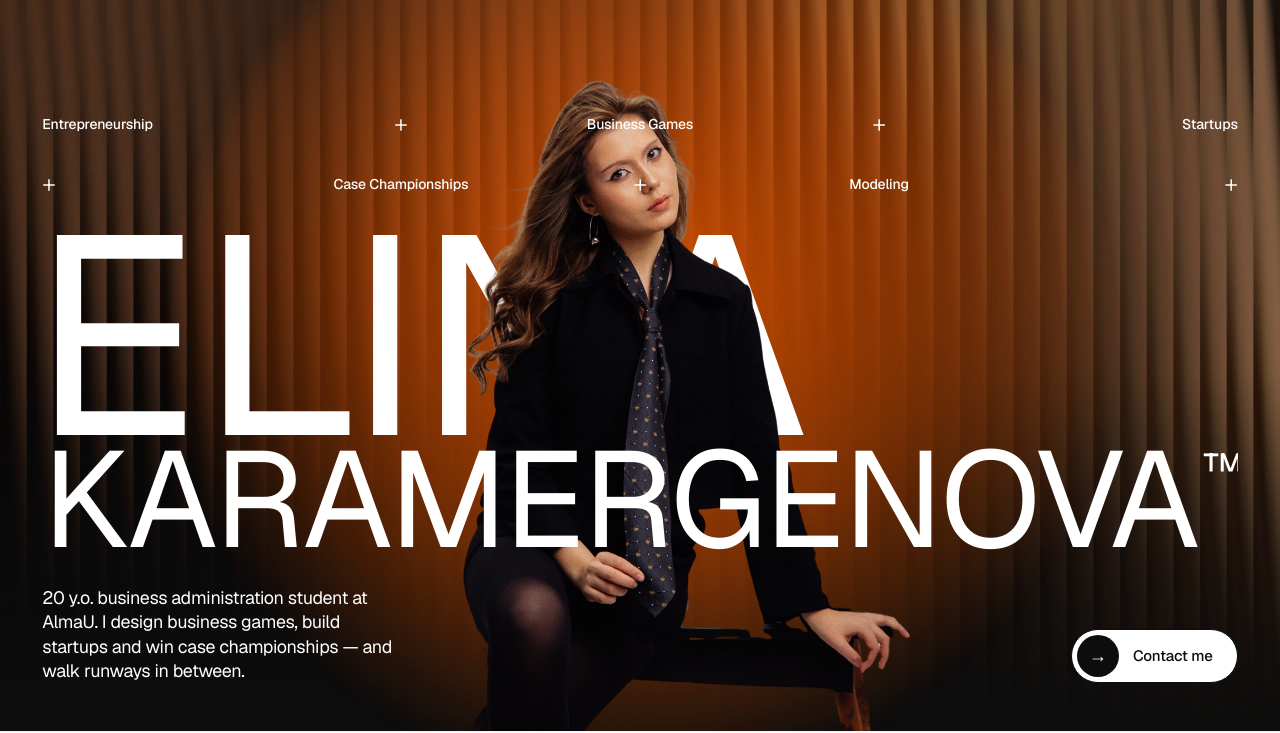
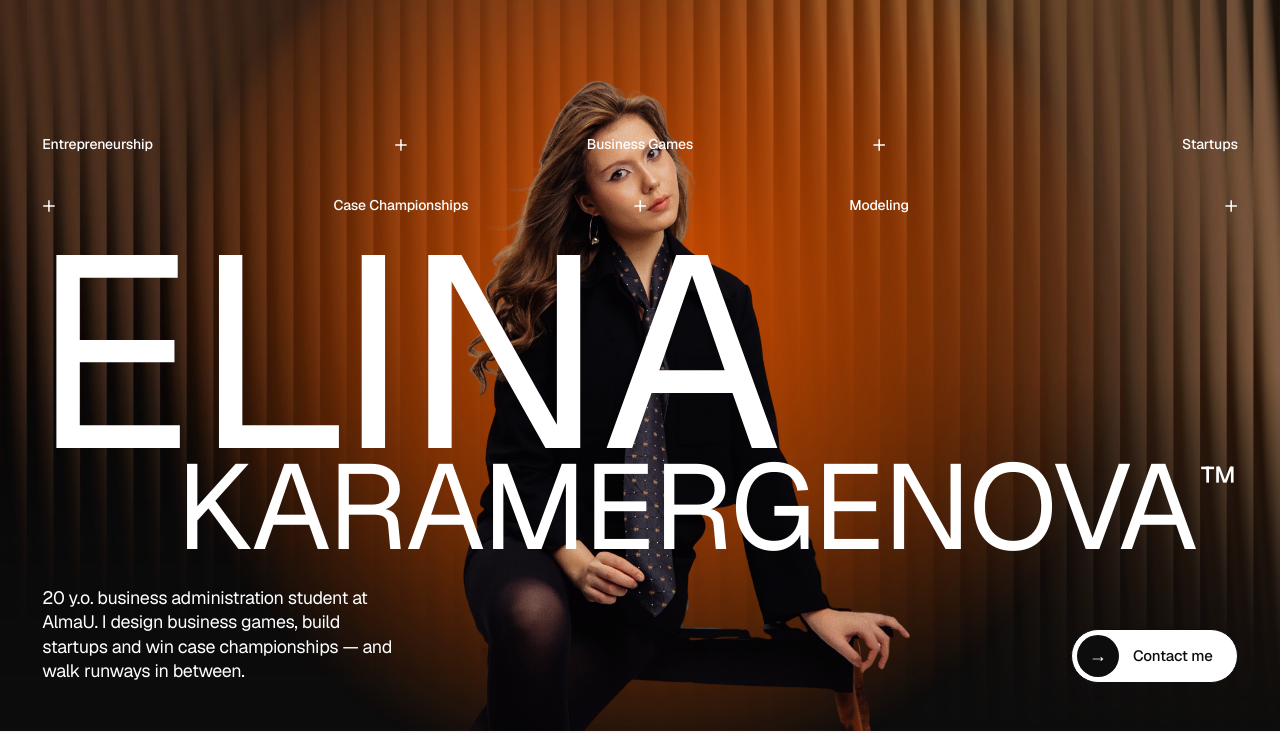
Before and after one commit to ymnukum/elinaweb, a plain HTML site: page index.html in a window 1280 px wide. Shown: the part 69-802 px from the top of the page. Drawn offline with nearby package versions, Linux system fonts and the light colour scheme; a web font is replaced by a local one.

Commit message:
Fit hero title to viewport height and keep name above photo
Co-Authored-By: Claude Opus 5.5 <noreply@anthropic.com>

```diff
--- a/style.css
+++ b/style.css
@@ -164,6 +164,7 @@ em { font-family: var(--serif); font-style: italic; font-weight: 400; letter-spa
   min-height: 100svh;
   display: flex; flex-direction: column; justify-content: flex-end;
   overflow: hidden;
+  padding-top: 110px;
   padding-bottom: clamp(24px, 4vw, 48px);
   isolation: isolate;
 }
@@ -211,8 +212,9 @@ em { font-family: var(--serif); font-style: italic; font-weight: 400; letter-spa
 .hero-title { margin: 0; font-weight: 400; line-height: .82; letter-spacing: -.06em; }
 .hero-title .line { display: block; overflow: hidden; position: relative; }
 .hero-title .line > span { display: inline-block; animation: up 1.2s var(--ease) both; }
-.hero-title .l1 { font-size: clamp(88px, 22vw, 340px); z-index: 0; margin-left: -.04em; }
-.hero-title .l2 { font-size: clamp(36px, 10.6vw, 168px); text-align: right; z-index: 3; margin-top: -.05em; padding-bottom: .04em; }
+.hero-title .l1 { font-size: clamp(88px, min(22vw, 34svh), 340px); z-index: 3; margin-left: -.04em; }
+.hero .wrap { max-width: none; }
+.hero-title .l2 { font-size: clamp(36px, min(10.6vw, 15svh), 168px); text-align: right; z-index: 3; margin-top: -.05em; padding-bottom: .04em; }
 .hero-title .l2 > span { animation-delay: .12s; }
 .hero-title sup { font-size: .38em; vertical-align: top; position: relative; top: .14em; letter-spacing: 0; }
 @keyframes up { from { transform: translateY(105%); } }
```
